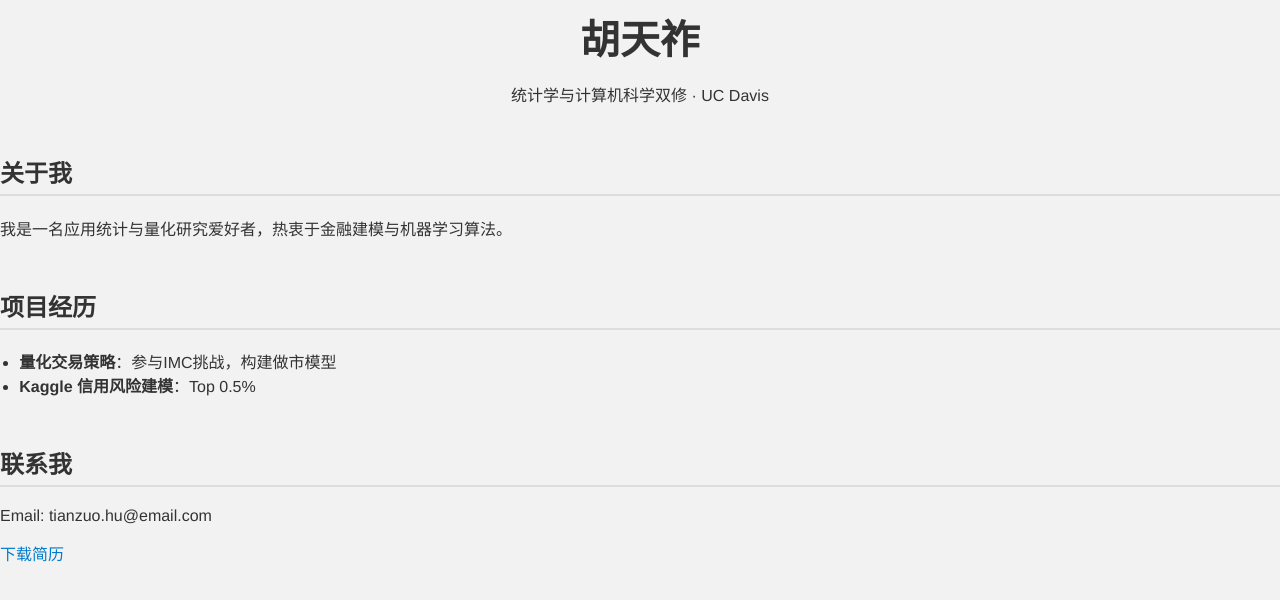
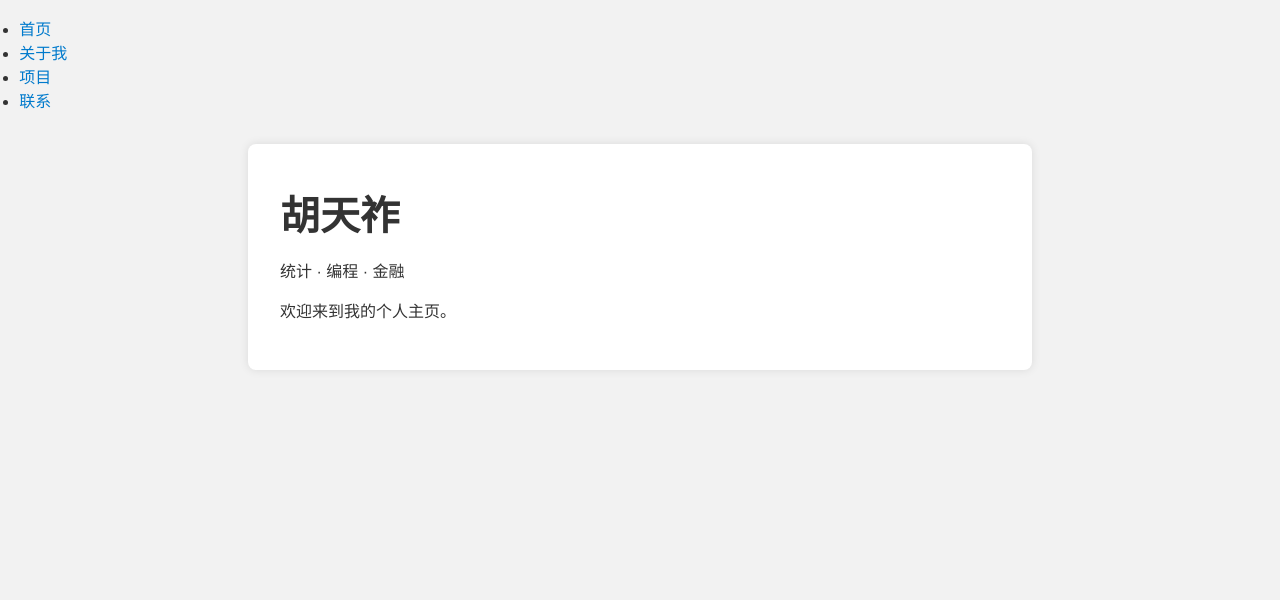
Before and after one commit to ThisizHTZ/ThisizHTZ.github.io, a plain HTML site: page index.html in a window 1280 px wide. Drawn offline with Linux system fonts and the light colour scheme.

Commit message:
Update index.html

```diff
--- a/index.html
+++ b/index.html
@@ -1,33 +1,23 @@
 <!DOCTYPE html>
-<html lang="zh">
+<html lang="zh-CN">
 <head>
-  <meta charset="UTF-8">
+  <meta charset="UTF-8" />
   <title>胡天祚 | 个人主页</title>
-  <link rel="stylesheet" href="style.css">
+  <link rel="stylesheet" href="style.css" />
 </head>
 <body>
-  <header>
+  <nav>
+    <ul>
+      <li><a href="index.html">首页</a></li>
+      <li><a href="about.html">关于我</a></li>
+      <li><a href="projects.html">项目</a></li>
+      <li><a href="contact.html">联系</a></li>
+    </ul>
+  </nav>
+  <div class="container">
     <h1>胡天祚</h1>
-    <p>统计学与计算机科学双修 · UC Davis</p>
-  </header>
-
-  <section>
-    <h2>关于我</h2>
-    <p>我是一名应用统计与量化研究爱好者，热衷于金融建模与机器学习算法。</p>
-  </section>
-
-  <section>
-    <h2>项目经历</h2>
-    <ul>
-      <li><strong>量化交易策略</strong>：参与IMC挑战，构建做市模型</li>
-      <li><strong>Kaggle 信用风险建模</strong>：Top 0.5%</li>
-    </ul>
-  </section>
-
-  <section>
-    <h2>联系我</h2>
-    <p>Email: tianzuo.hu@email.com</p>
-    <p><a href="resume.pdf" target="_blank">下载简历</a></p>
-  </section>
+    <p>统计 · 编程 · 金融</p>
+    <p>欢迎来到我的个人主页。</p>
+  </div>
 </body>
 </html>
```
